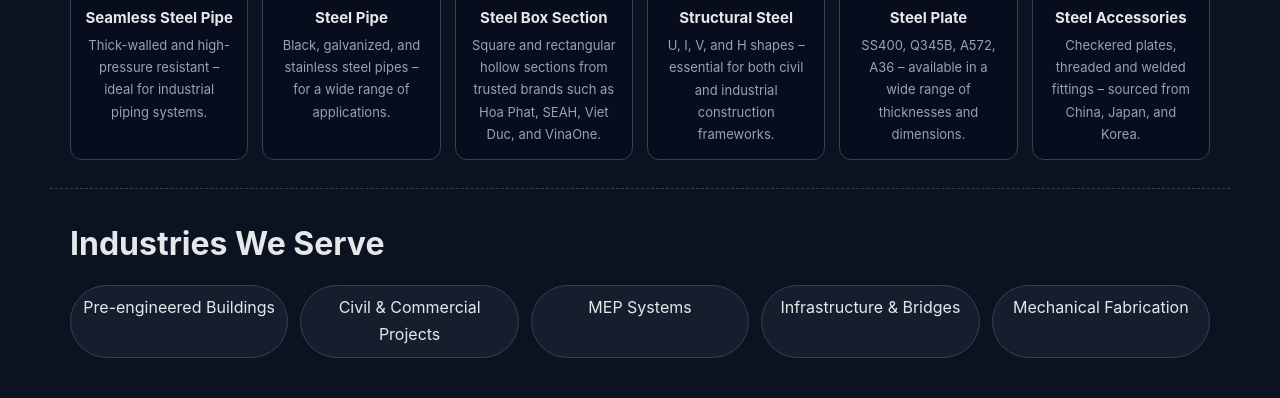
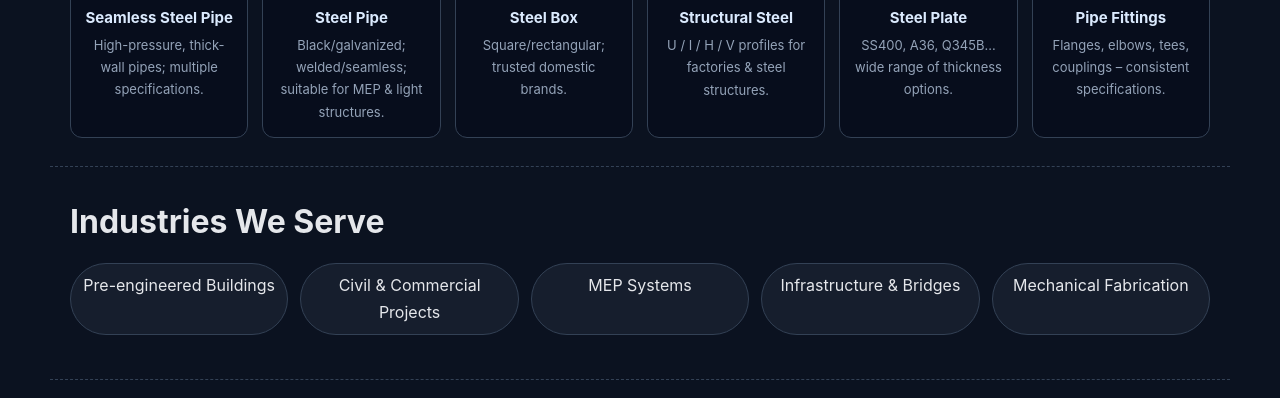
Before and after one commit to Steellocthien/Steellocthien, a plain HTML site: page index.html in a window 1280 px wide. Shown: the part 699-1097 px from the top of the page. Drawn offline with Linux system fonts and the light colour scheme.

Commit message:
Update index.html

```diff
--- a/index.html
+++ b/index.html
@@ -99,40 +99,64 @@
       <h2 id="matrix">Our Products</h2>
       <p class="sub">Comprehensive product lines to meet every construction and engineering demand:</p>
       <div class="matrix" role="list">
-<article class="cell">
-  <img src="https://sattheplocthien.com/wp-content/uploads/2025/08/Thep-ong-duc.png" alt="Seamless steel pipe"/>
-  <h4>Seamless Steel Pipe</h4>
-  <p>Thick-walled and high-pressure resistant – ideal for industrial piping systems.</p>
+    <article class="cell" role="listitem">
+      <a href="https://sattheplocthien.com/ong-thep-duc/" aria-label="View seamless steel pipes">
+        <img src="https://sattheplocthien.com/wp-content/uploads/2025/08/Thep-ong-duc.png" alt="Seamless steel pipe" loading="lazy"/>
+      </a>
+      <h4>
+        <a href="https://sattheplocthien.com/ong-thep-duc/">Seamless Steel Pipe</a>
+      </h4>
+      <p>High-pressure, thick-wall pipes; multiple specifications.</p>
     </article>
 
-<article class="cell">
-  <img src="https://sattheplocthien.com/wp-content/uploads/2025/08/Ong-thep.png" alt="Steel pipe"/>
-  <h4>Steel Pipe</h4>
-  <p>Black, galvanized, and stainless steel pipes – for a wide range of applications.</p>
+    <article class="cell" role="listitem">
+      <a href="https://sattheplocthien.com/ong-thep/" aria-label="View welded & galvanized pipes">
+        <img src="https://sattheplocthien.com/wp-content/uploads/2025/08/Ong-thep.png" alt="Welded & galvanized steel pipe" loading="lazy"/>
+      </a>
+      <h4>
+        <a href="https://sattheplocthien.com/ong-thep/">Steel Pipe</a>
+      </h4>
+      <p>Black/galvanized; welded/seamless; suitable for MEP & light structures.</p>
     </article>
 
-<article class="cell">
-  <img src="https://sattheplocthien.com/wp-content/uploads/2025/08/Thep-hop.png" alt="Steel box section"/>
-  <h4>Steel Box Section</h4>
-  <p>Square and rectangular hollow sections from trusted brands such as Hoa Phat, SEAH, Viet Duc, and VinaOne.</p>
+    <article class="cell" role="listitem">
+      <a href="https://sattheplocthien.com/thep-hop/" aria-label="View steel box sections">
+        <img src="https://sattheplocthien.com/wp-content/uploads/2025/08/Thep-hop.png" alt="Steel box section" loading="lazy"/>
+      </a>
+      <h4>
+        <a href="https://sattheplocthien.com/thep-hop/">Steel Box</a>
+      </h4>
+      <p>Square/rectangular; trusted domestic brands.</p>
     </article>
 
-<article class="cell">
-  <img src="https://sattheplocthien.com/wp-content/uploads/2025/08/Thep-hinh.png" alt="Structural steel"/>
-  <h4>Structural Steel</h4>
-  <p>U, I, V, and H shapes – essential for both civil and industrial construction frameworks.</p>
+    <article class="cell" role="listitem">
+      <a href="https://sattheplocthien.com/thep-hinh/" aria-label="View U I H V structural steel">
+        <img src="https://sattheplocthien.com/wp-content/uploads/2025/08/Thep-hinh.png" alt="Structural steel U I H V" loading="lazy"/>
+      </a>
+      <h4>
+        <a href="https://sattheplocthien.com/thep-hinh/">Structural Steel</a>
+      </h4>
+      <p>U / I / H / V profiles for factories & steel structures.</p>
     </article>
 
-<article class="cell">
-  <img src="https://sattheplocthien.com/wp-content/uploads/2025/08/Thep-tam.png" alt="Steel plate"/>
-  <h4>Steel Plate</h4>
-  <p>SS400, Q345B, A572, A36 – available in a wide range of thicknesses and dimensions.</p>
+    <article class="cell" role="listitem">
+      <a href="https://sattheplocthien.com/thep-tam/" aria-label="View steel plates">
+        <img src="https://sattheplocthien.com/wp-content/uploads/2025/08/Thep-tam.png" alt="Steel plate" loading="lazy"/>
+      </a>
+      <h4>
+        <a href="https://sattheplocthien.com/thep-tam/">Steel Plate</a>
+      </h4>
+      <p>SS400, A36, Q345B… wide range of thickness options.</p>
     </article>
 
-<article class="cell">
-  <img src="https://sattheplocthien.com/wp-content/uploads/2025/08/Mat-bich.png" alt="Steel accessories"/>
-  <h4>Steel Accessories</h4>
-  <p>Checkered plates, threaded and welded fittings – sourced from China, Japan, and Korea.</p>
+    <article class="cell" role="listitem">
+      <a href="https://sattheplocthien.com/phu-kien-ong-thep/" aria-label="View steel pipe fittings">
+        <img src="https://sattheplocthien.com/wp-content/uploads/2025/08/Mat-bich.png" alt="Steel pipe fittings" loading="lazy"/>
+      </a>
+      <h4>
+        <a href="https://sattheplocthien.com/phu-kien-ong-thep/">Pipe Fittings</a>
+      </h4>
+      <p>Flanges, elbows, tees, couplings – consistent specifications.</p>
     </article>
       </div>
     </section>
```
Lines whose indentation alone changed are shown as unchanged.
